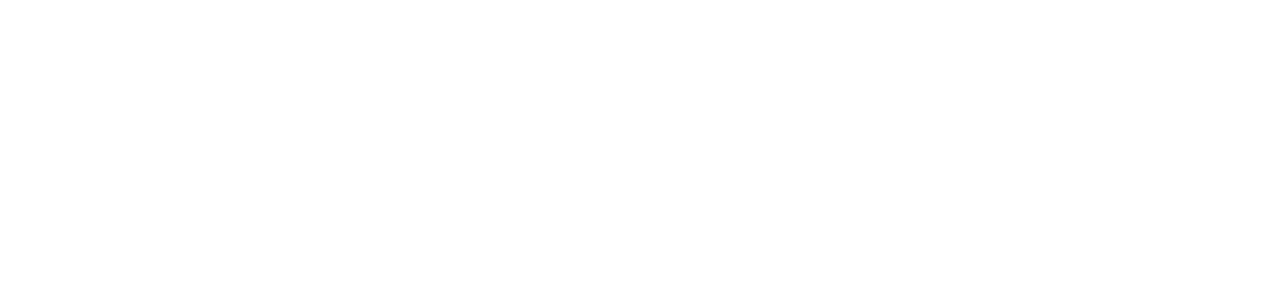
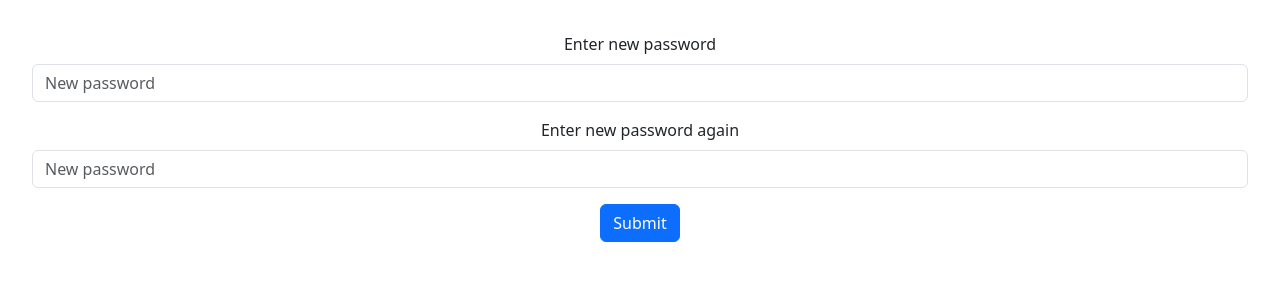
Before and after one commit to bascum/testEnv2, a React (Vite) app in the folder ticketing-system-senior-project/: page /changepassword in a window 1280 px wide. Before the commit this address had no page. Shown: the top 300 px of the page. Built offline with nearby package versions, Linux system fonts and the light colour scheme.

Commit message:
adding change password ui

```diff
--- a/ticketing-system-senior-project/src/App.jsx
+++ b/ticketing-system-senior-project/src/App.jsx
@@ -1,9 +1,11 @@
 import "bootstrap/dist/css/bootstrap.min.css";
 import "./App.css";
-import { Dashboard } from "./pages/dashboard";
-import { Login } from "./pages/login";
+import { Dashboard } from "./pages/Dashboard";
+import { Login } from "./pages/Login";
+import { NewTicket } from "./pages/NewTicket";
 import { Route, Routes } from "react-router-dom";
 import { useState } from "react";
+import ChangePassword from "./pages/ChangePassword";
 
 function App() {
   const [loggedIn, setLoggedIn] = useState(false); //Use state to ell if a user is logged in. Will be necessary to redirect properly
@@ -26,6 +28,8 @@
           path="/login"
           element={<Login loggedIn={loggedIn} toggleLogged={toggleLogged} />}
         />
+        <Route path="/newticket" element={<NewTicket />} />
+        <Route path="/changepassword" element={<ChangePassword />} />
       </Routes>
     </>
   );
--- /dev/null
+++ b/ticketing-system-senior-project/src/components/dropdowns/DropdownPrimary.jsx
@@ -0,0 +1,14 @@
+import Dropdown from 'react-bootstrap/Dropdown';
+import DropdownButton from 'react-bootstrap/DropdownButton';
+
+function DropdownPrimary() {
+  return (
+    <DropdownButton id="dropdown-basic-button" title="Dropdown button">
+      <Dropdown.Item href="#/action-1">Action</Dropdown.Item>
+      <Dropdown.Item href="#/action-2">Another action</Dropdown.Item>
+      <Dropdown.Item href="#/action-3">Something else</Dropdown.Item>
+    </DropdownButton>
+  );
+}
+
+export default DropdownPrimary;
--- a/ticketing-system-senior-project/src/components/header/Header.jsx
+++ b/ticketing-system-senior-project/src/components/header/Header.jsx
@@ -54,7 +54,7 @@
               <NavDropdown.Item href="#dynamicprofilehere">
                 My profile
               </NavDropdown.Item>
-              <NavDropdown.Item href="#dynamicstringforprofilehere">
+              <NavDropdown.Item href="/changepassword">
                 Reset password
               </NavDropdown.Item>
               <NavDropdown.Divider />
--- a/ticketing-system-senior-project/src/components/home/Home.jsx
+++ b/ticketing-system-senior-project/src/components/home/Home.jsx
@@ -5,13 +5,19 @@
     <div className="jumbotron">
       <h1 className="display-4">Welcome!</h1>
       <p className="lead">
-        Select New Ticket to create a new ticket or select My Tickets to view yout tickets.
+        Select New Ticket to create a new ticket or select My Tickets to view
+        yout tickets.
       </p>
       <hr className="m-4 gap-2" />
-      <a className="btn btn-primary btn-lg mr-4" href="#newticket" role="button">
+      <a className="btn btn-primary btn-lg mr-4" href="/newticket" role="button">
         New
       </a>
-      <a className="btn btn-primary btn-lg" href="#dynamicmyticketshere" role="button">
+
+      <a
+        className="btn btn-primary btn-lg"
+        href="#dynamicmyticketshere"
+        role="button"
+      >
         My Tickets
       </a>
     </div>
--- /dev/null
+++ b/ticketing-system-senior-project/src/pages/ChangePassword.jsx
@@ -0,0 +1,26 @@
+import React from 'react'
+
+const ChangePassword = () => {
+  return (
+    <>
+    <form>
+    <div className="form-group">
+      <label htmlFor="formGroupExampleInput">Enter new password</label>
+      <input type="text" className="form-control" id="formGroupExampleInput" placeholder="New password" />
+    </div>
+    <div className="form-group">
+      <label htmlFor="formGroupExampleInput2">Enter new password again</label>
+      <input type="text" className="form-control" id="formGroupExampleInput2" placeholder="New password" />
+    </div>
+    <button
+        className="btn btn-primary"
+        href="/"
+      >
+        Submit
+      </button>
+  </form>
+  </>
+  )
+}
+
+export default ChangePassword
--- /dev/null
+++ b/ticketing-system-senior-project/src/pages/NewTicket.jsx
@@ -0,0 +1,13 @@
+import DropdownPrimary from "../components/dropdowns/DropdownPrimary";
+import { Header } from "../components/header/Header";
+
+export const NewTicket = () => {
+  return (
+    <>
+    <Header/>
+    <DropdownPrimary/>
+    <input className="form-control" type="text" placeholder="Default input" />
+
+    </>
+  );
+};
--- a/ticketing-system-senior-project/src/pages/dashboard.jsx
+++ b/ticketing-system-senior-project/src/pages/dashboard.jsx
@@ -3,20 +3,22 @@
 import { Header } from "../components/header/Header";
 import { useEffect } from "react";
 import { useNavigate } from "react-router-dom";
+import DropdownPrimary from "../components/dropdowns/DropdownPrimary";
 
 export function Dashboard(props) {
     //console.log("arrived at dash\nLogged in: ", props.loggedIn);
-    let navigate = useNavigate();
-    useEffect(() => { //On page load if user not logged in immediatly redirect to login page
-        if (!props.loggedIn) {
-            return navigate("/login");
-        }
-    }, [])
+    // let navigate = useNavigate();
+    // useEffect(() => { //On page load if user not logged in immediatly redirect to login page
+    //     if (!props.loggedIn) {
+    //         return navigate("/login");
+    //     }
+    // }, [])
     return (
         <>
             <Header loggedIn={props.loggedIn} toggleLogged={props.toggleLogged}/>
             <Home/>
             <About/>
+            <DropdownPrimary/>
         </>
     );
 }
```
Also changed, not shown: ticketing-system-senior-project/src/pages/MyTickets.jsx (added, +9 -0 lines), ticketing-system-senior-project/src/components/dropdowns/dropdown.css (added), 3 other files (tests, documents, lock files or other folders).
